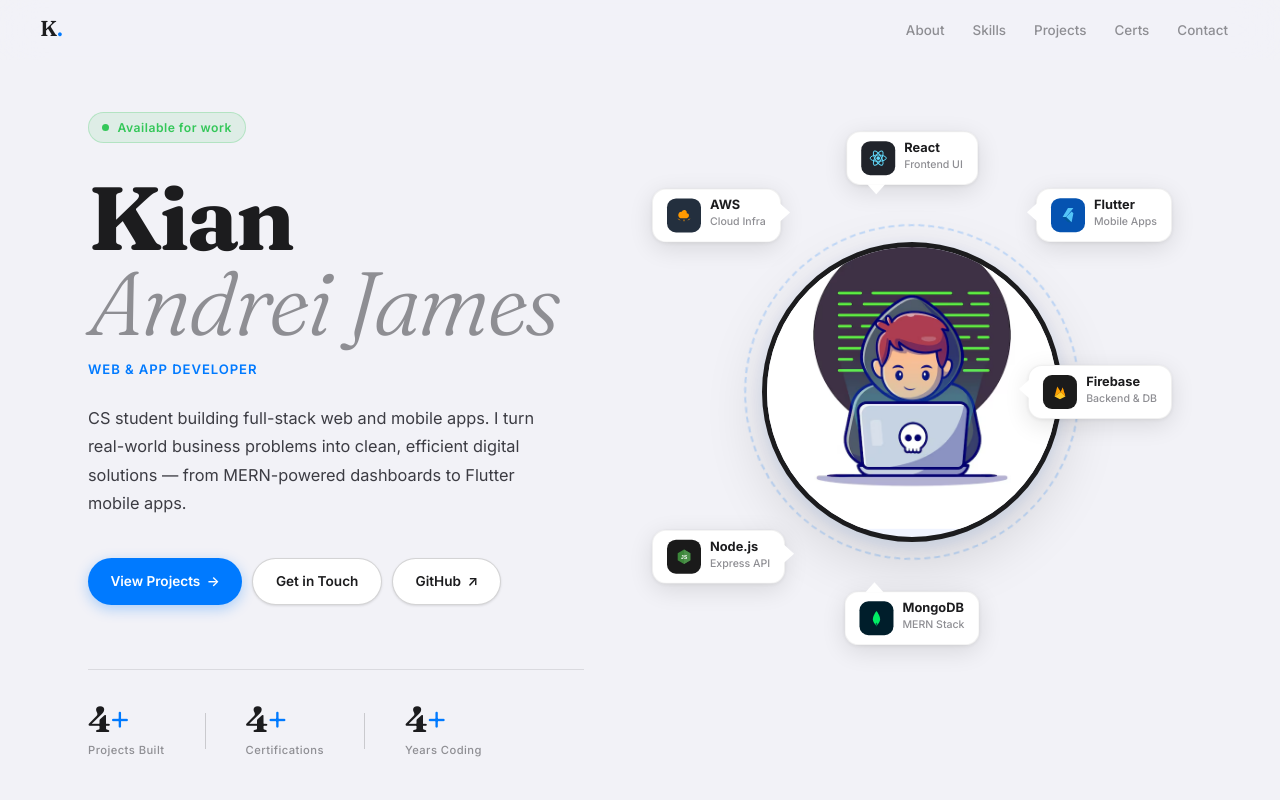
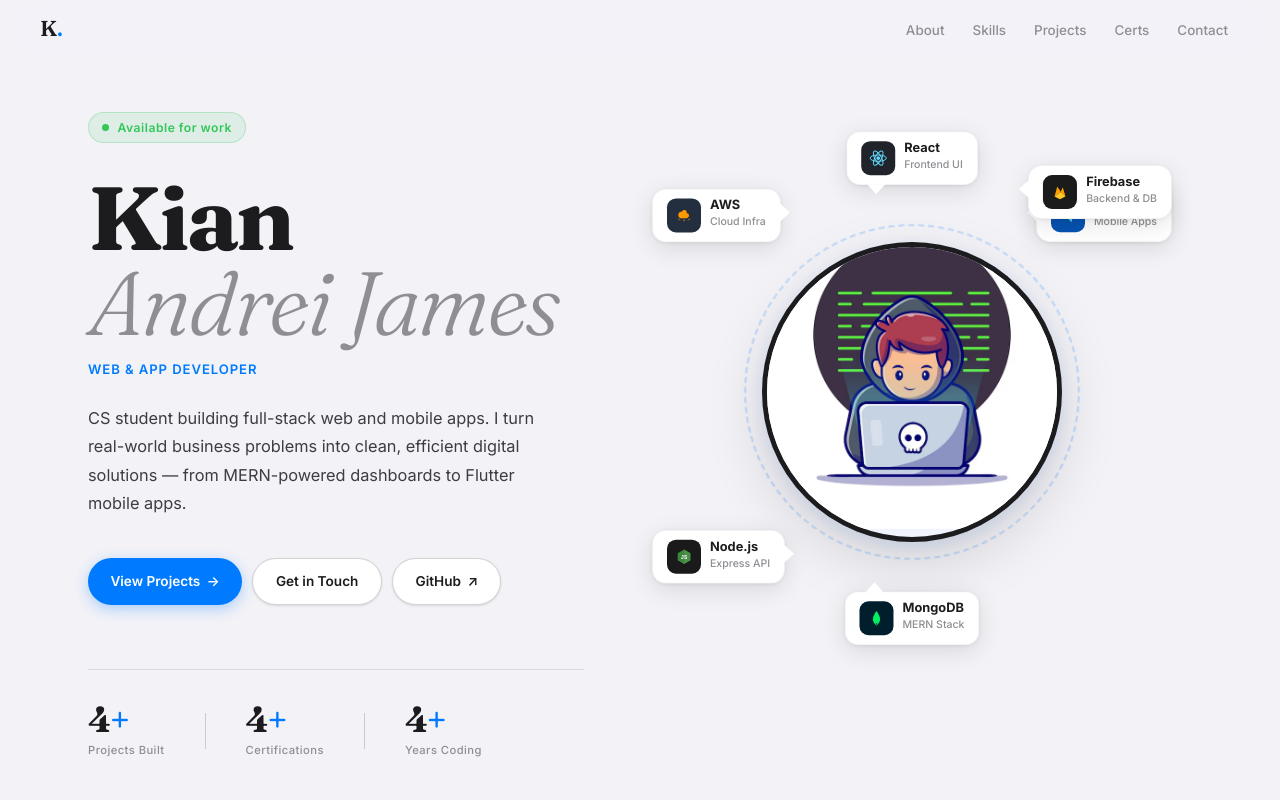
Before and after one commit to Kian-James/My-Portfolio, a React (Vite) app: page / in a window 1280 px wide. Shown: the top 800 px of the page. Built offline with nearby package versions, Linux system fonts and the light colour scheme.

Commit message:
floater change

```diff
--- a/src/components/Hero.module.css
+++ b/src/components/Hero.module.css
@@ -264,9 +264,8 @@
 
 /* Firebase — 4 o'clock */
 .bubbleBottomRight {
-  top: 50%;
+  top: 80px;
   right: 20px;
-  transform: translateY(-50%);
   animation: floatX 2.9s ease-in-out infinite 0.6s;
 }
 
```
